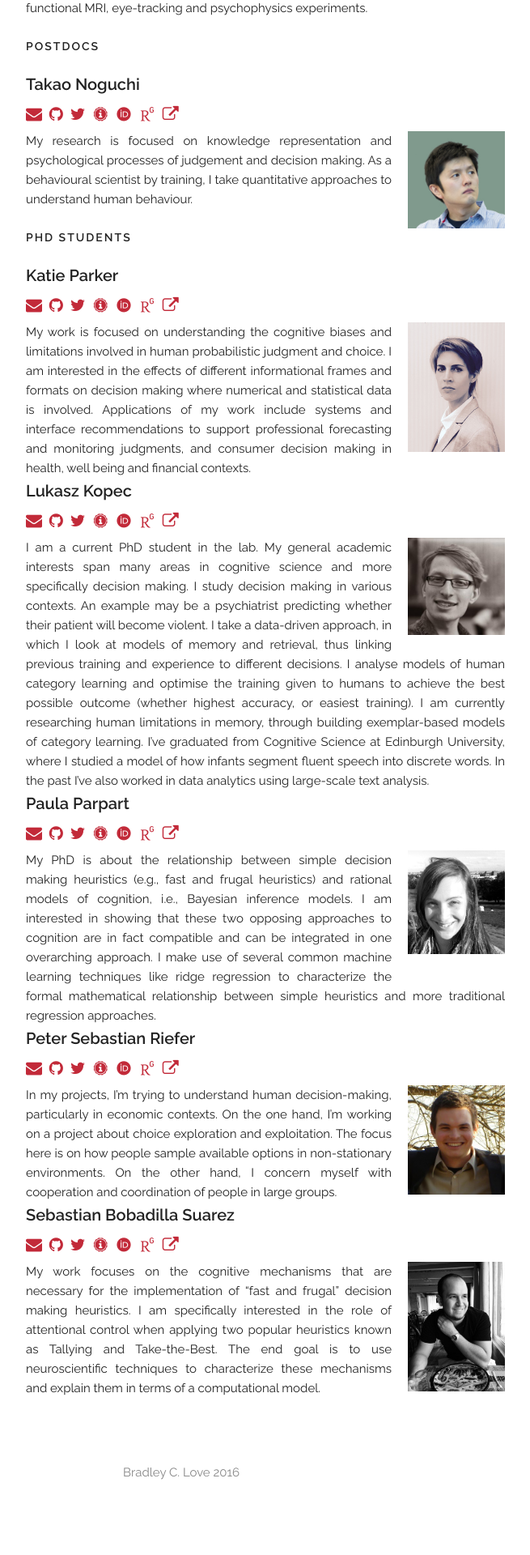
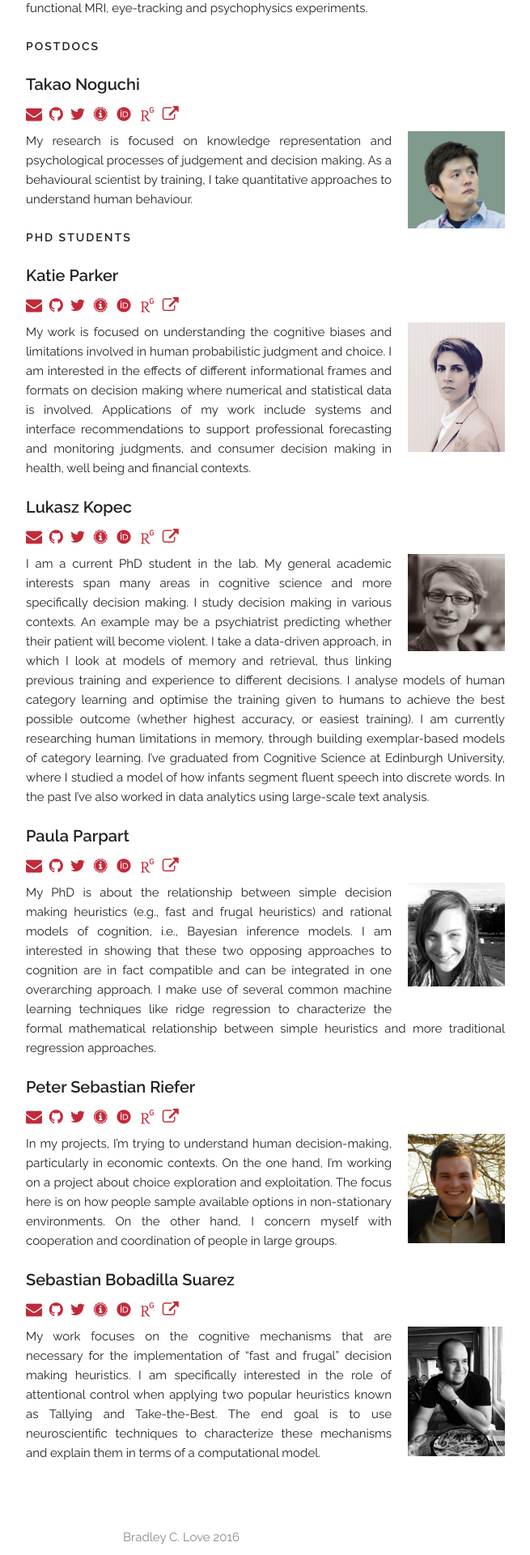
Before and after one commit to lovebc/lovebc.github.io, a Jekyll site: the page built from lab.html, in a window 1280 px wide. Shown: the part 1865-3785 px from the top of the page at 81% size, without its empty margins (416-1071 px from the left). Built offline with Jekyll 4.4.1, drawn with Linux system fonts in a browser that asks for light colours; nearby versions of some CDN libraries; some web fonts are replaced; comment, search, counter and statistics services are not loaded; before the commit the page ends 3705 px from its top, so only the background shows below that.

Commit message:
Update custom.css

```diff
--- a/css/custom.css
+++ b/css/custom.css
@@ -502,4 +502,7 @@
 span.name {
     font-weight: 900;
     font-size: 2rem;
+
+    margin-top: 2rem;
+    display: block;
 }
```
